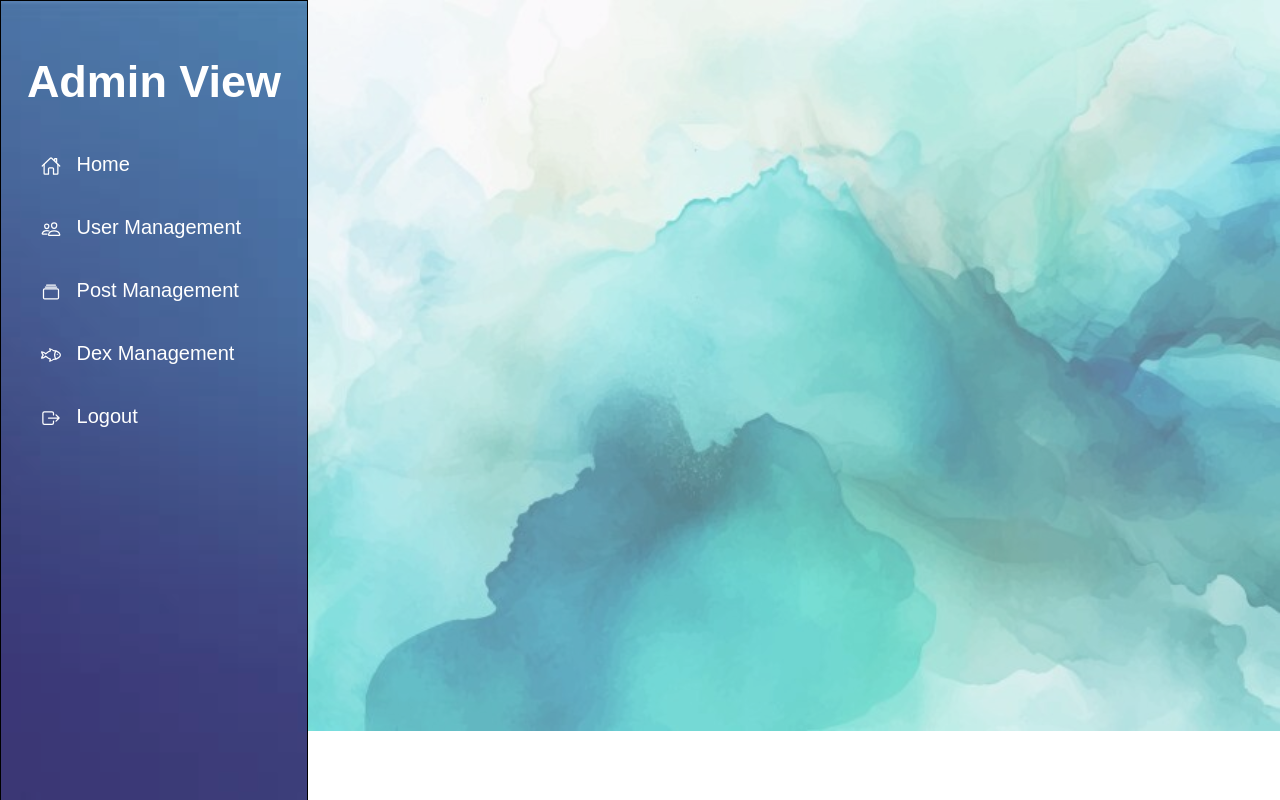
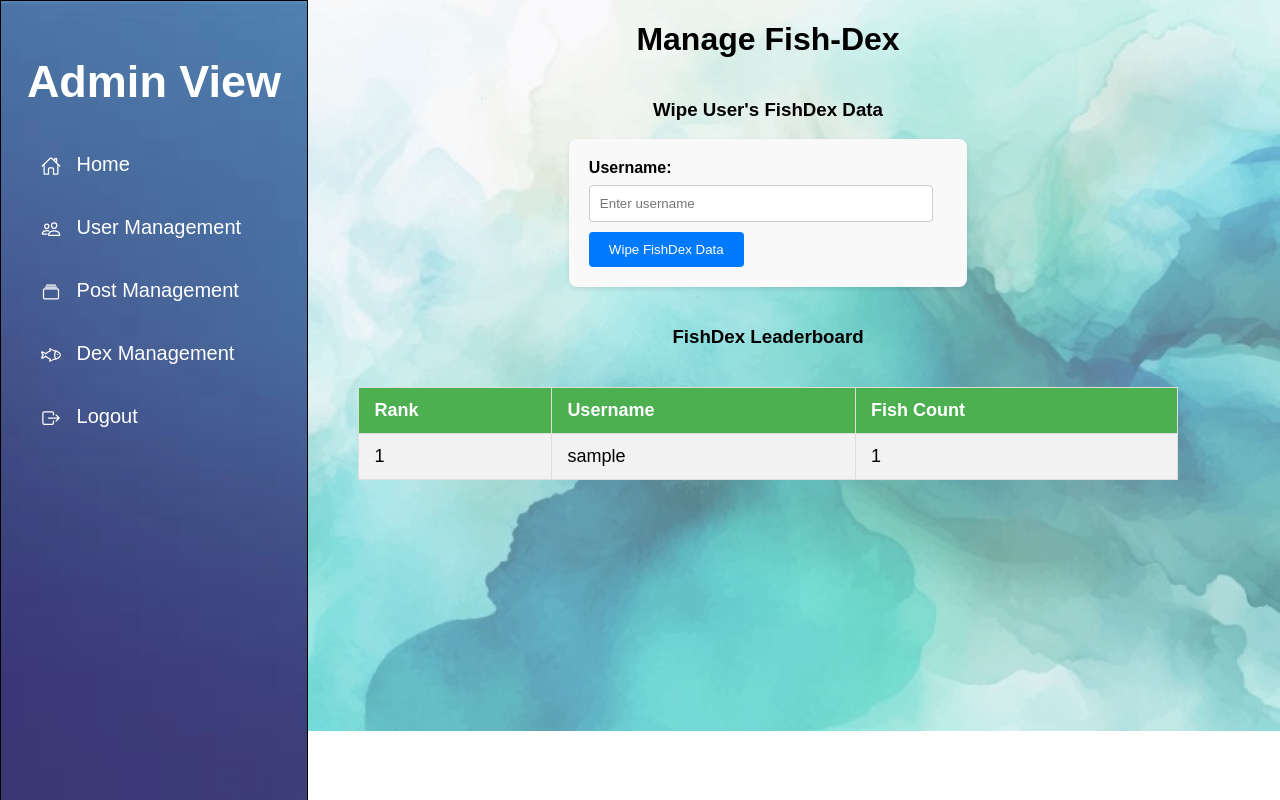
Before and after one commit to Treetrampler/FishingAppYr12Software, a Python web app: template templates/fishdex_management.html in a window 1280 px wide. Run offline with Jinja, Linux system fonts and the light colour scheme; the template is opened without the code that fills it: most values are stand-ins (such as "Sample title", 1, 10 or a date in 2020).

Commit message:
finished fishdex management page

```diff
--- a/static/style.css
+++ b/static/style.css
@@ -586,6 +586,42 @@ table a:hover {
     text-decoration: underline;
 }
 
+/* Styling for the fishdex management form */
+form {
+    background-color: #f9f9f9;
+    padding: 20px;
+    border-radius: 8px;
+    box-shadow: 0 2px 4px rgba(0, 0, 0, 0.1);
+    margin-bottom: 20px;
+}
+
+form label {
+    display: block;
+    margin-bottom: 8px;
+    font-weight: bold;
+}
+
+form input[type="text"] {
+    width: 90%;
+    padding: 10px;
+    margin-bottom: 10px;
+    border: 1px solid #ccc;
+    border-radius: 4px;
+}
+
+form button {
+    background-color: #007bff;
+    color: white;
+    padding: 10px 20px;
+    border: none;
+    border-radius: 4px;
+    cursor: pointer;
+}
+
+form button:hover {
+    background-color: #0056b3;
+}
+
 /* CSS STYLING FOR THE USER NUMBER CHART */
 
 #chart-container {
--- a/templates/fishdex_management.html
+++ b/templates/fishdex_management.html
@@ -1,5 +1,34 @@
 {% extends 'adminview_layout.html' %}
 
 {% block body %}
+<h1>Manage Fish-Dex</h1>
+
+<h3>Wipe User's FishDex Data</h3>
+<form action="{{ url_for('wipe_fishdex') }}" method="post">
+    <input type="hidden" name="csrf_token" value="{{ csrf_token() }}">
+    <label for="username">Username:</label>
+    <input type="text" id="username" name="username" placeholder="Enter username" required>
+    <button type="submit">Wipe FishDex Data</button>
+</form>
+
+<h3>FishDex Leaderboard</h3>
+<table>
+    <thead>
+        <tr>
+            <th>Rank</th>
+            <th>Username</th>
+            <th>Fish Count</th>
+        </tr>
+    </thead>
+    <tbody>
+        {% for user in leaderboard %}
+        <tr>
+            <td  data-label="Rank">{{ loop.index }}</td>
+            <td  data-label="Username">{{ user.username }}</td>
+            <td  data-label="Fish Count">{{ user.fish_count }}</td>
+        </tr>
+        {% endfor %}
+    </tbody>
+</table>
 
 {% endblock %}
```
Also changed, not shown: app.py (+44 -2 lines), fishing_app.db, 1 other file.
